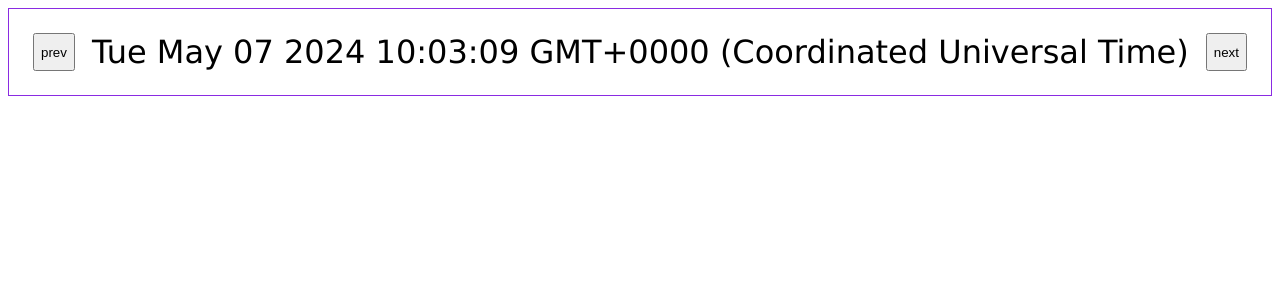
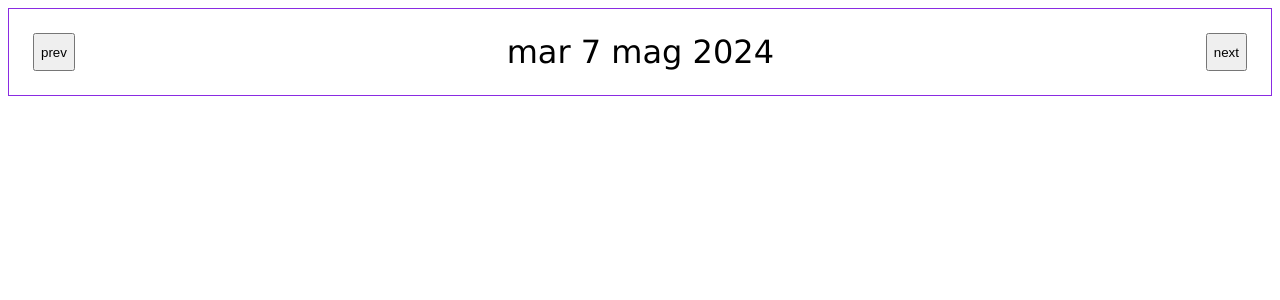
Before and after one commit to MichelleY17/my-NASA-app, a React (Vite) app: page / in a window 1280 px wide. Shown: the top 300 px of the page. Built offline with nearby package versions, Linux system fonts and the light colour scheme.

Commit message:
formatcurrentdate

```diff
--- a/src/components/DataNavigation.jsx
+++ b/src/components/DataNavigation.jsx
@@ -3,7 +3,12 @@ const DataNavigation = () =>{
     return(
         <div className='date-navigation'>
         <button>prev</button>
-        <span>{currentDate.toString()}</span>
+        <span>{currentDate.toLocaleDateString("it-IT",{
+            weekday: "short",
+            year: "numeric",
+            month: "short",
+            day: "numeric",
+        })}</span>
         <button>next</button>
       </div>
     )
```
